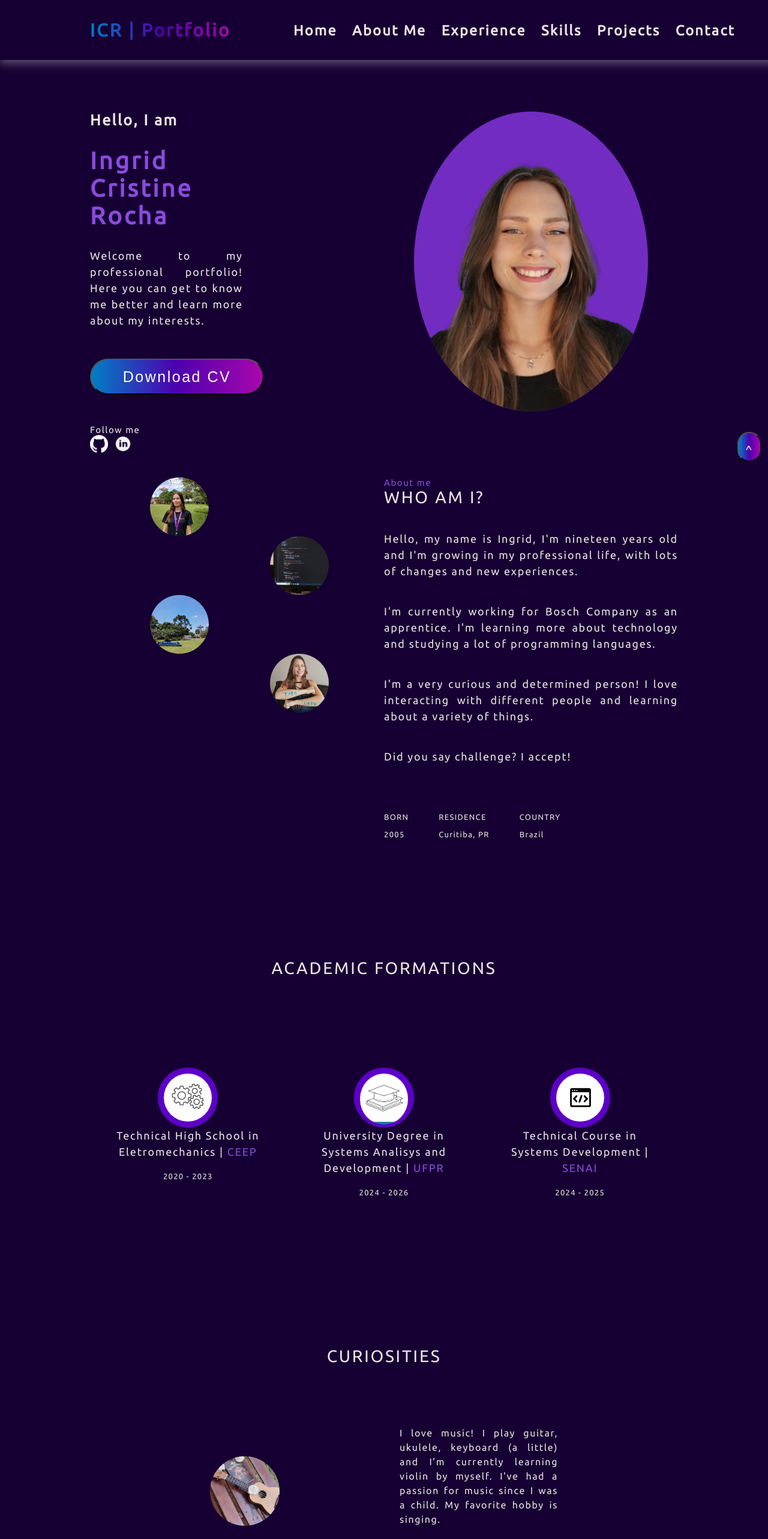
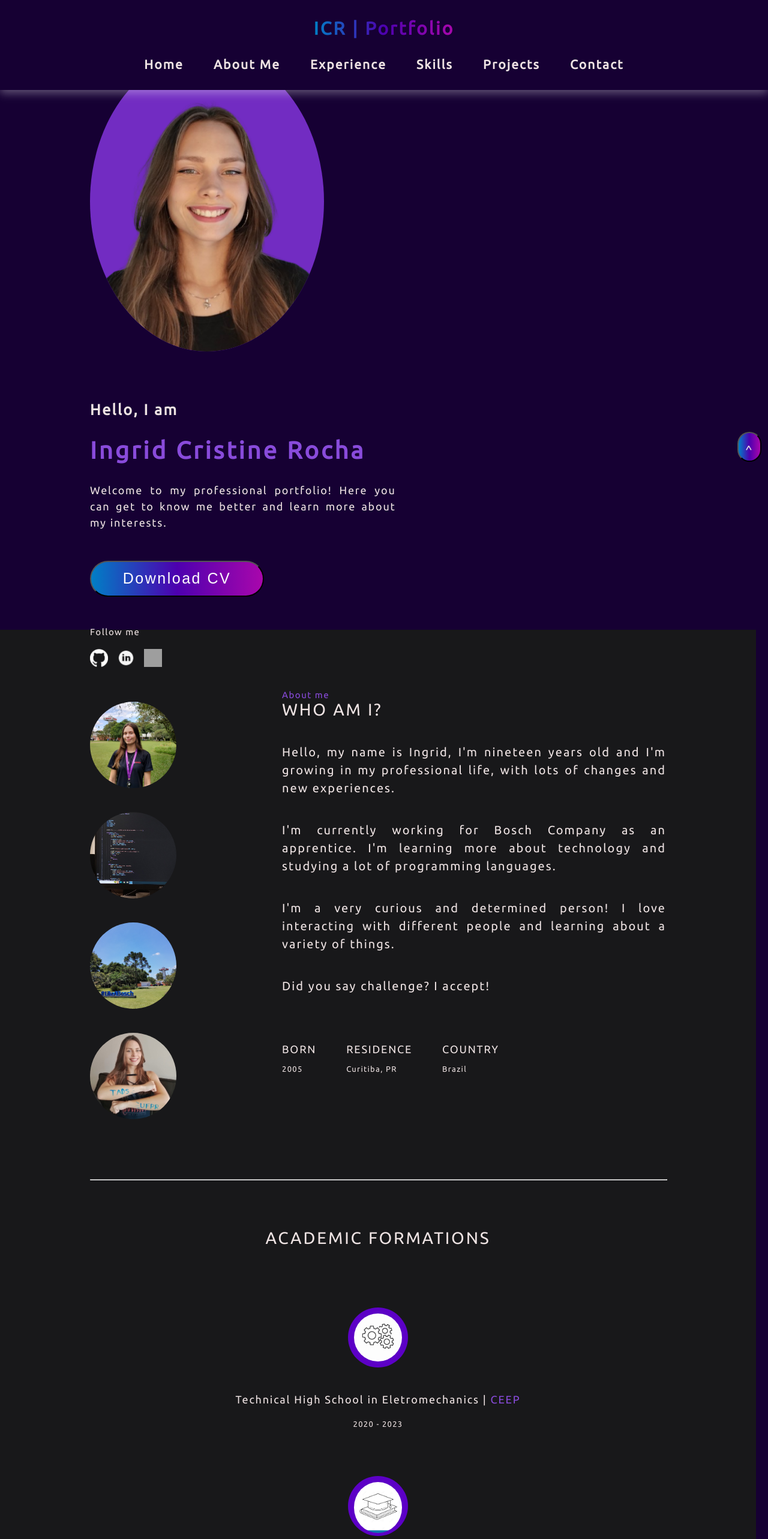
Before and after one commit to ingridcriistine/Professional_Portfolio_React, a React (Vite) app: page / in a window 1280 px wide. Shown: the top 2566 px of the page at 60% size. Built offline with nearby package versions, Linux system fonts and the light colour scheme; grey boxes are pictures that could not be loaded.

Commit message:
section projects

```diff
--- a/src/App.jsx
+++ b/src/App.jsx
@@ -4,7 +4,8 @@ function App() {
 
   return (
     <>
-      <header id="top">
+      <header id="top" className={style.top}>
+          <button className={style.iconMenu}><img src='../src/assets/menu.png'></img></button>
           <h2>ICR | Portfolio</h2>
           <nav>
               <a href="#home"><h3>Home</h3></a>
@@ -17,7 +18,7 @@ function App() {
       </header>
 
       <main>
-        <a href="#top"><input type="button" name="btn-cv" id="btn-back" className={style.btnBack} value="^"/></a>
+        <a href="#home"><input type="button" name="btn-cv" id="btn-back" className={style.btnBack} value="^"/></a>
         <section id="home" className={style.home}>
             <div className={style.boxHome}>
                 <h4>Hello, I am</h4>
@@ -30,6 +31,7 @@ function App() {
                 <div className={style.homeIcons}>
                     <a href="https://github.com/ingridcriistine"><img src="../src/assets/icon-github.png" alt="Ícone do GitHub"/></a>
                     <a href="https://www.linkedin.com/in/ingridcristinerocha/"><img src="../src/assets/icon-linkedin.png" alt="Ícone do Linkedin"/></a>
+                    <a href="https://www.linkedin.com/in/ingridcristinerocha/"><img src="../src/assets/whatsapp.png" alt="Ícone do Linkedin"/></a>
                 </div>
             </div>
 
@@ -69,6 +71,8 @@ function App() {
                     </div>
                 </div>
 
+                <hr/>
+
                 <div className={style.academicFormations}>
                     <p className={style.sectionTitle}>ACADEMIC FORMATIONS</p>
                     <div className={style.containerFormations}>
@@ -89,6 +93,8 @@ function App() {
                         </div>
                     </div>
                 </div>
+
+                <hr/>
 
                 <div className={style.curiosities}>
                     <p className={style.sectionTitle}>CURIOSITIES</p>
@@ -287,15 +293,63 @@ function App() {
             </section>
 
             <section id='projects' className={style.projects}>
-                <div className={style}>
+                <div className={style.projectsContainer}>
                   <p className={style.littleTitle}>My Projects</p>
                   <div className={style.boxProject}>
-                    <p className={style.projectTitle}>ASSISTENT</p>
-                    <p className={style.projectText}>Salão de Festas</p>
+                    <div className={style.textos}>
+                        <p className={style.projectTitle}>MOVIEFY TICKETS</p>
+                        <p className={style.projectText}>Ticket sales system for cinemas in different locations and franchises.</p>
+                        <p className={style.projectLink}><a href='https://github.com/ingridcriistine/Moviefy_Tickets.git'>View project on github</a></p>
+                    </div>
+                    <img src="../src/assets/code.jpeg" alt="Ícone"/>
+                  </div>
+                  <div className={style.boxProject}>
+                    <div className={style.textos}>
+                        <p className={style.projectTitle}>SISTEMA DE GESTÃO EMPRESARIAL</p>
+                        <p className={style.projectText}>Simple, intuitive and dynamic system for managing and organizing company data.</p>
+                        <p className={style.projectLink}><a href='https://github.com/JuanoneD/Sistema_Gestao_Empresa.git'>View project on github</a></p>
+                    </div>
+                    <img src="../src/assets/code.jpeg" alt="Ícone"/>
+                  </div>
+                  <div className={style.boxProject}>
+                    <div className={style.textos}>
+                        <p className={style.projectTitle}>MACHINE MONITORING</p>
+                        <p className={style.projectText}>Database, web and iot integration project to monitor a machine and collect information on its operation to generate a report.</p>
+                        <p className={style.projectLink}><a href='https://github.com/ingridcriistine/Machine_Monitoring.git'>View project on github</a></p>
+                    </div>
+                    <img src="../src/assets/code.jpeg" alt="Ícone"/>
                   </div>
                 </div>
             </section>
+
+            <section id="contact" className={style.contact}>
+                <p className={style.littleTitle}>My Projects</p>
+                <p className={style.sectionTitle}>CONTACT</p>
+                <div className={style.contactsContainer}>
+                    <div className={style.boxContacts}>
+                        <div className={style.contactTitle}>
+                            <p className={style.contactText}>E-mail</p>
+                            <p className={style.contactText}>ingridrochacristine@gmail.com</p>
+                        </div>
+                    </div>
+                    <div className={style.boxSocialMedia}>
+                        <p className={style.contactText}>Social Media</p>
+                        <div className={style.contactIcons}>
+                            <a href="https://github.com/ingridcriistine"><img src="../src/assets/icon-github.png" alt="Ícone do GitHub"/></a>
+                            <a href="https://www.linkedin.com/in/ingridcristinerocha/"><img src="../src/assets/icon-linkedin.png" alt="Ícone do Linkedin"/></a>
+                            <a href="https://www.linkedin.com/in/ingridcristinerocha/"><img src="../src/assets/whatsapp.png" alt="Ícone do Linkedin"/></a>
+                        </div>
+                    </div>
+                </div>
+            </section>
       </main>
+
+      <footer>
+            <section className={style.copyright}>
+                <p className={style.copyrightText}>Copyright © 2024 INGRID CRISTINE ROCHA.</p>
+                <p className={style.copyrightText}>Todos os direitos reservados.</p>
+            </section>
+        </footer>
     </>
   )
 }
--- a/src/App.module.css
+++ b/src/App.module.css
@@ -7,16 +7,28 @@
     font-size: 28px;
 }
 
+.iconMenu {
+    display: none;
+    background-color: transparent;
+    border: none;
+    width: 40%;
+}
+
+.iconMenu img {
+    width: 10%;
+}
+
 /*-------------------------------------------- Home ------------------------------------------------*/
 .home {
     display: flex;
     justify-content: space-between;
-    margin-top: 18%;
+    margin-top: 15%;
     height: 60vh;
+    padding: 10px 150px 10px 150px;
 }
 
 .boxHome {
-    width: 50%;
+    width: 90%;
 }
 
 .btnBack {
@@ -68,7 +80,7 @@ h5 {
 .homeIcons img {
     width: 30px;
     height: 30px;
-    padding-right: 10px;
+    padding: 20px 15px 0 0;
 }
 
 .btnCv {
@@ -94,7 +106,9 @@ h5 {
 
 /*-------------------------------------------- About me ------------------------------------------------*/
 .aboutMe {
-    margin-top: 130px;
+    margin-top: 200px;
+    padding: 100px 150px 100px 150px;
+    background-color: rgb(24, 24, 26);
 }
 
 .whoAmI {
@@ -150,13 +164,14 @@ h5 {
     flex-direction: column;
     justify-content: center;
     align-items: center;
-    margin-top: 150px;
+    margin-top: 80px;
+    margin-bottom: 100px;
 }
 
 .containerFormations {
     display: flex;
     justify-content: center;
-    margin-top: 150px;
+    margin-top: 100px;
 }
 
 .boxFormation {
@@ -178,6 +193,7 @@ h5 {
     line-height: 1.5em;
     font-size: 18px;
     margin-bottom: 20px;
+    margin-top: 40px;
 }
 
 .formationTitlePlace {
@@ -200,7 +216,7 @@ h5 {
     flex-direction: column;
     justify-content: center;
     align-items: center;
-    margin-top: 150px;
+    margin-top: 100px;
 }
 
 .experienceDescription {
@@ -226,6 +242,7 @@ h5 {
     background-color: #6722a7;
     margin: 50px;
     border-radius: 10px;
+    gap: 20px;
 }
 
 .boxExperienceRight {
@@ -290,9 +307,10 @@ h5 {
     flex-direction: column;
     align-items: center;
     justify-content: center;
-    margin-top: 250px;
-    margin-left: 200px;
-    margin-right: 200px;
+    margin-top: 80px;
+    margin-left: 10%;
+    margin-right: 10%;
+    width: 80%;
 }
 
 .boxCuriosity {
@@ -311,7 +329,7 @@ h5 {
 .curiosityText {
     width: 60%;
     text-align: justify;
-    line-height: 1.5em;
+    line-height: 2.5em;
 }
 
 .curiosityTextRight {
@@ -325,11 +343,13 @@ h5 {
 
 /*-------------------------------------------- My Skills ------------------------------------------------*/
 .mySkills {
-    margin-top: 130px;
+    margin-top: 80px;
     display: flex;
     justify-content: center;
     flex-direction: column;
     align-items: center;
+    padding: 100px 150px 100px 150px;
+    border-top: 25px solid rgb(24, 24, 26);
 }
 
 .hardSkills, .softSkills {
@@ -337,6 +357,12 @@ h5 {
     flex-flow: row wrap;
     justify-content: space-between;
     margin: 100px;
+}
+
+.softSkills {
+    margin-top: 130px;
+    width: 80%;
+    justify-content: center;
 }
 
 .boxHardSkill {
@@ -348,7 +374,7 @@ h5 {
 }
 
 .hardSkillContainer {
-    width: 300px;
+    width: 100%;
     height: 50px;
     background-color: #5c1397;
     border-radius: 10px;
@@ -359,7 +385,7 @@ h5 {
 }
 
 .hardSkillBar {
-    width: 250px;
+    width: 70%;
     height: 2px;
     background-color: white;
     border-radius: 20px;
@@ -377,21 +403,259 @@ h5 {
     height: 50px;
     background: linear-gradient(to right,#007FC6, #4D00AF, #A907AC);
     border-radius: 10px;
-    margin: 5px 10px 20px 0px;
+    margin: 5px 15px 20px 0px;
     display: flex;
     align-items: center;
     justify-content: center;
 }
 
-.softSkills {
-    margin-top: 130px;
-    width: 60%;
+
+/*-------------------------------------------- Projects ------------------------------------------------*/
+.projects {
+    width: 100%;
+    margin-top: 30px;
+    padding-top: 60px;
+    background-color: rgb(24, 24, 26);
+    padding: 100px 0px 100px 0px;
 }
 
-/*-------------------------------------------- Projects ------------------------------------------------*/
+.projectsContainer {
+    width: 100%;
+    display: flex;
+    justify-content: center;
+    align-items: center;
+    flex-direction: column;
+}
+
 .boxProject {
-    width: 80%;
-    background-color:#6722a7;
+    margin-top: 50px;
+    width: 70%;
+    border: 2px solid #6722a7;
+    height: 280px;
+    border-radius: 10px;
+    padding: 60px;
+    display: flex;
+    justify-content: space-between;
+    flex-direction: row;
+    align-items: center;
+    box-shadow: rgba(255, 255, 255, 0.35) 0px 0px 10px;
+}
+
+.boxProject img {
+    width: 30%;
+    border-radius: 10px;
+    box-shadow: rgba(255, 255, 255, 0.35) 0px 5px 10px;
+}
+
+.projectTitle {
+    font-size: 20px;
+}
+
+.projectText {
+    width: 70%;
+    text-align: justify;
+    margin: 50px 0 50px 0;
+    line-height: 30px;
+}
+
+.projectLink {
+    background: linear-gradient(to right,#007FC6, #4D00AF, #A907AC);
+    width: 250px;
+    display: flex;
+    align-items: center;
+    justify-content: center;
+    border-radius: 10px;
+    height: 35px;
+    margin-top: 80px;
+}
+
+/*-------------------------------------------- Contact ------------------------------------------------*/
+.contact {
+    display: flex;
+    flex-direction: column;
+    width: 100%;
+    justify-content: center;
+    align-items: center;
     height: 300px;
-    border-radius: 10px;
+    padding: 80px 0 100px 0;
 }
+
+.contactsContainer {
+    display: flex;
+    justify-content: space-between;
+    width: 70%;
+}
+
+.contactText {
+    margin-bottom: 30px;
+}
+
+.boxContacts, .boxSocialMedia {
+    margin: 100px;
+}
+
+.contactIcons img {
+    width: 40px;
+    height: 40px;
+    margin-right: 20px;
+}
+
+
+/*-------------------------------------------- Footer ------------------------------------------------*/
+.copyright {
+    display: flex;
+    flex-direction: column;
+    align-items: center;
+    font-size: 10px;
+    line-height: 1.5em;
+}
+
+
+/*-------------------------------------------- Interactions------------------------------------------------*/
+h3:hover {
+    color: #894bdb;
+    cursor: pointer;
+    transition: 0.1s;
+}
+
+.homeIcons img:hover, .contactIcons img:hover {
+    cursor: pointer;
+}
+
+#btnCv:hover, .circle img:hover, .boxHardSkill:hover, .hardSkillContainer:hover, .boxSoftSkill:hover, .contactText:hover {
+    color: #918a99;
+    cursor: pointer;
+    transition: 0.1s;
+}
+
+/*---------------RESPONSIVIDADE-------------------*/
+/*Celular*/
+@media only screen and (max-width: 499px) {
+    /*HEADER*/
+
+
+
+}
+
+/*Tablet*/
+@media screen and (min-width: 500px) and (max-width: 899px) {
+
+}
+
+/*Notebook*/
+@media screen and (min-width: 900px) and (max-width: 1299px) {
+    .top {
+        justify-content: center;
+        flex-direction: column;
+        height: 150px;
+        gap: 30px;
+    }
+
+    /* .iconMenu {
+        display: block;
+    } */
+
+    .home {
+        flex-flow: column-reverse;
+        margin-top: 350px;
+        justify-content: center;
+        gap: 80px;
+    }
+
+    .boxHome, .perfil {
+        width: 100%;
+    }
+
+    .containerFormations {
+        flex-wrap: wrap;
+        gap: 80px;
+    }
+
+    .aboutMe, .mySkills {
+        width: 75%;
+    }
+
+    .boxFormation {
+        width: 80%;
+    }
+
+    .boxCuriosity img {
+        width: 30%;
+        margin: 0;
+    }
+
+    .curiosities {
+        width: 100%;
+        margin: 0;
+    }
+
+    .boxCuriosity img {
+        width: 30%;
+        border-radius: 100%;
+    }
+
+    .curiosityText {
+        width: 100%;
+        font-size: 18px;
+    }
+
+    .curiosityTextLeft, .curiosityTextRight {
+        margin: 0 80px 0 80px;
+    }
+
+    .hardSkills {
+        flex-wrap: wrap;
+        gap: 10px;
+        margin: 80px 0 80px 0;
+    }
+
+    .boxHardSkill {
+        width: 45%;
+    }
+
+    .boxSoftSkill {
+        width: 45%;
+    }
+
+    .projects img {
+        width: 30%;
+    }
+
+    .contactsContainer {
+        width: 100%;
+    }
+
+    .lines .line1, .lines .line2, .line2 {
+        width: 20px;
+    }
+
+    .imgsAbout {
+        width: 50%;
+    }
+
+    .imgRight, .imgLeft {
+        margin: 20px 0 20px 0;
+        width: 45%;
+        border-radius: 100%;
+    }
+
+    .boxAbout {
+        width: 100%;
+    }
+
+    .sectionText {
+        font-size: 20px;
+    }
+
+    .sectionFooter{
+        font-size: 18px;
+    }
+
+}
+
+/*Computadores*/
+@media screen and (min-width: 1300px) {
+    body {
+
+    }
+}
--- a/src/index.css
+++ b/src/index.css
@@ -30,9 +30,6 @@ header {
   width: 85%;
   top: 0;
   box-shadow: var(--shadow);
-}
-
-header, main {
   padding: 10px 150px 10px 150px;
 }
 
@@ -48,7 +45,7 @@ nav {
   flex-direction: row;
   width: 70%;
   justify-content: space-around;
-  font-size: 20px;
+  font-size: 18px;
 }
 
 a {
@@ -59,3 +56,53 @@ a {
 a:hover {
   opacity: 0.8;
 }
+
+hr {
+  width: 100%;
+  margin: 80px 0 50px 0;
+}
+
+footer {
+  background-color: #2a0a55;
+  height: 50px;
+  display: flex;
+  flex-direction: column;
+  align-items: center;
+  padding-top: 30px;
+}
+
+
+/*---------------RESPONSIVIDADE-------------------*/
+/*Celular*/
+@media only screen and (max-width: 499px) {
+  /*HEADER*/
+
+
+
+}
+
+/*Tablet*/
+@media screen and (min-width: 500px) and (max-width: 899px) {
+
+}
+
+/*Notebook*/
+@media screen and (min-width: 900px) and (max-width: 1299px) {
+  nav {
+      width: 100%;
+      align-items: center;
+      justify-content: center;
+      gap: 50px;
+  }
+  header {
+    width: 100%;
+    padding: 0;
+  }
+}
+
+/*Computadores*/
+@media screen and (min-width: 1300px) {
+  body {
+
+  }
+}
```
